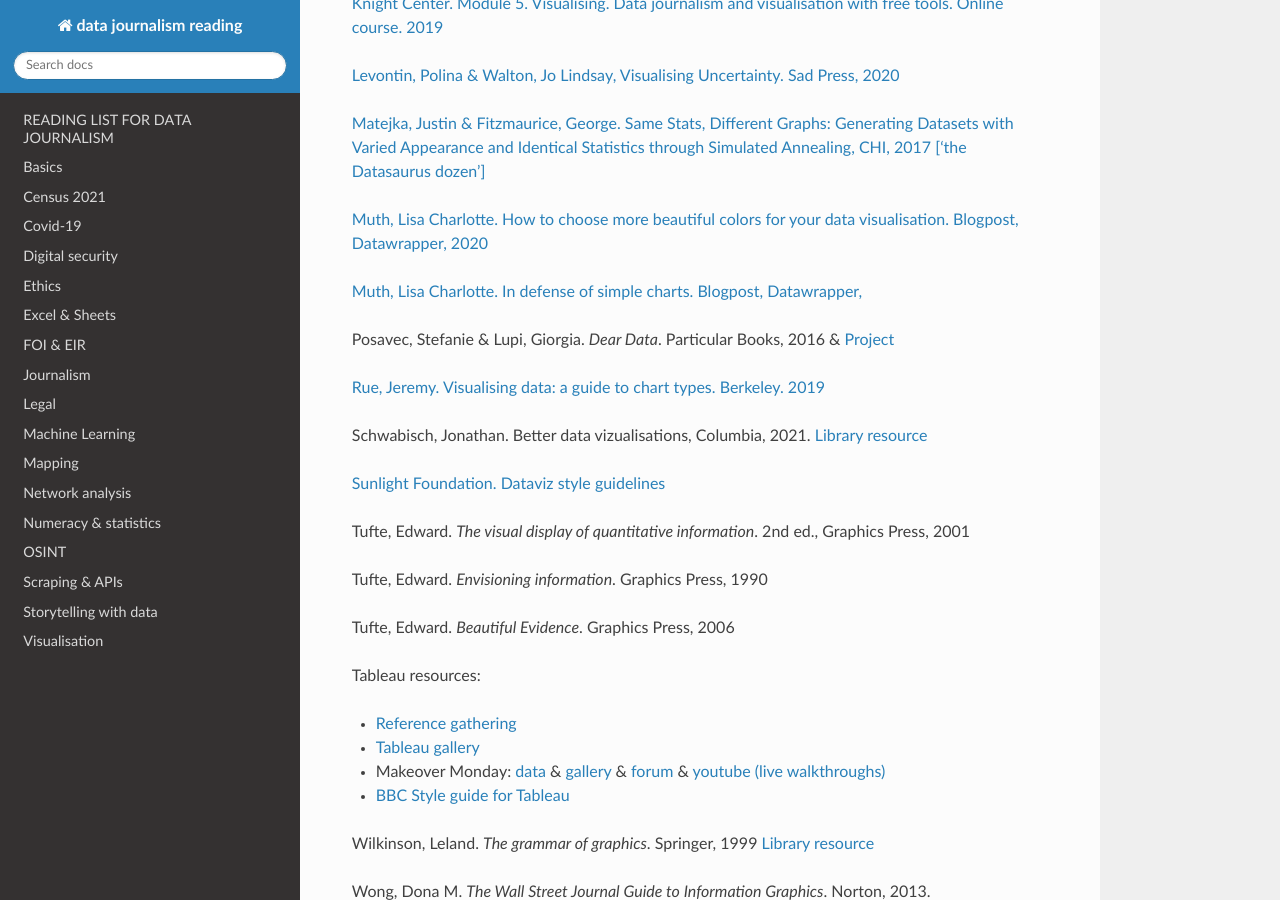
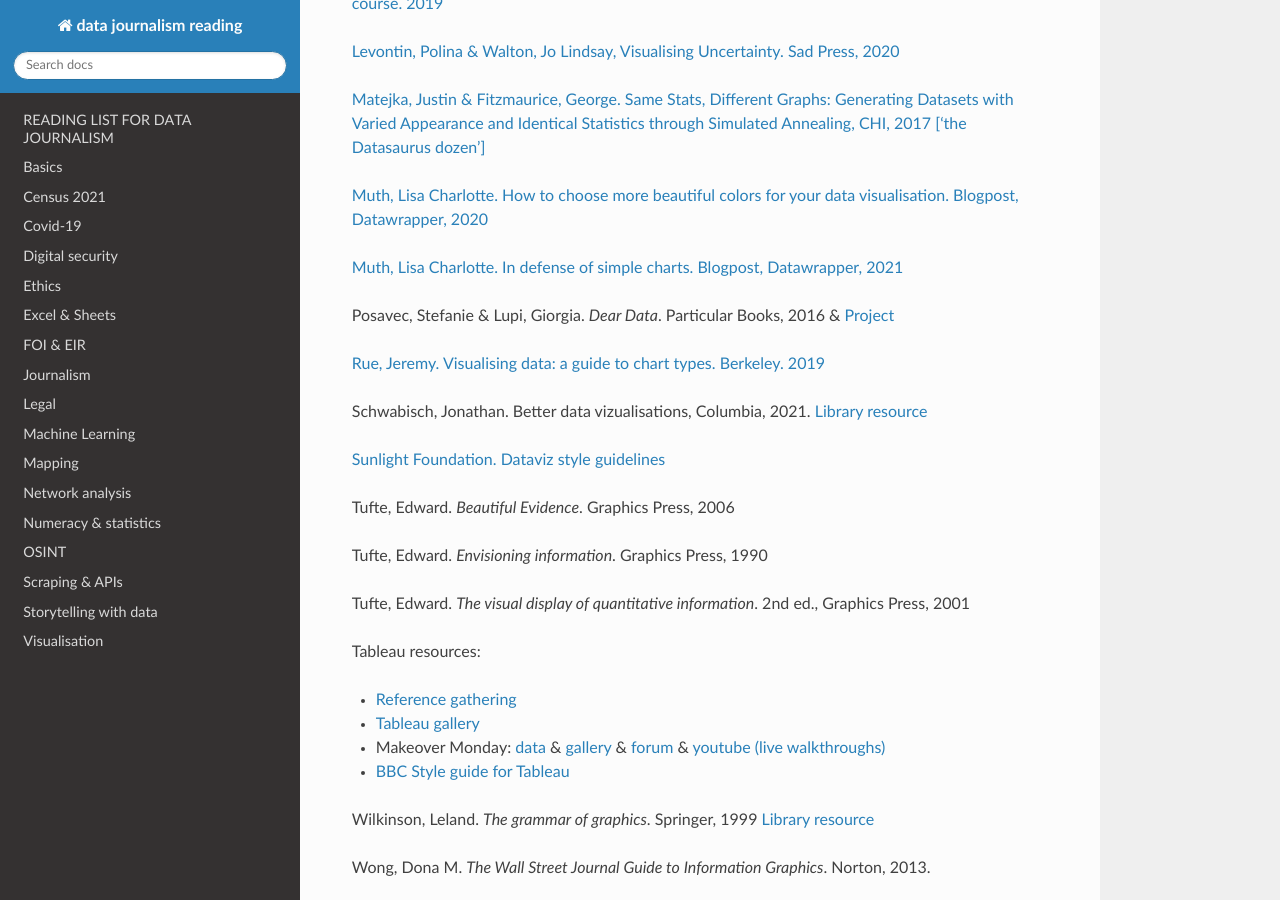
Before and after one commit to aodhanlutetiae/dj_reading, a Sphinx documentation site: the page built from docs/source/index.rst, in a window 1280 px wide and 900 px high, scrolled down 19925 px. Built offline with Sphinx 7.4.7 and the Read the Docs theme 2.0.0, drawn with Linux system fonts in a browser that asks for light colours; some of the changed text lies outside the part shown.

Commit message:
clean up

```diff
--- a/docs/source/index.rst
+++ b/docs/source/index.rst
@@ -162,11 +162,12 @@
 2020 <https://graphics.reuters.com/HEALTH-CORONAVIRUS-LOMBARDY/0100B5LT46P/index.html>`_
 
 `Riva, Catherine & Tinari, Serena. Guide for journalists: Investigating health & medicine. GIJN <https://www.re-check.ch/wordpress/en/projects/gijn-guide/>`_
+
 `Spiegelhalter, David. Communicating statistics, risk and uncertainty in
 the age of Covid. 40'
 Video <https://media.ed.ac.uk/media/Communicating+statistics%2C+risk+and+uncertainty+in+the+age+of+Covid/1_y2lw3u6d>`_
 
-`Spiegelhalter, David & Masters, Anthony. Covid by Numbers: making sense of the pandemic with data. Penguin, 2021.`
+Spiegelhalter, David & Masters, Anthony. Covid by Numbers: making sense of the pandemic with data. Penguin, 2021.
 
 `Stevens, Harry. Why outbreaks like coronavirus spread exponentially,
 and how to 'flatten the curve'. Washington Post. March
@@ -800,6 +802,7 @@
 2012 <https://www.journalism.co.uk/skills/how-to-report-numbers-in-the-news/s7/a547659/>`_
 
 `Matthews, Robert. Storks deliver babies. Teaching statistics, 22/2, 2000 <https://onlinelibrary.wiley.com/doi/epdf/10.1111/1467-9639.00013>`_
+
 Meyer, Philip. *Precision Journalism. A Reporter’s Introduction to
 Social Science Methods*. Rowman & Littlefield, 4th ed., 2002.
 `Library resource <https://librarysearch.cardiff.ac.uk/permalink/f/1tfrs8a/44CAR_ALMA51112618970002420>`_
@@ -1037,7 +1036,7 @@
 `Muth, Lisa Charlotte. How to choose more beautiful colors for your data visualisation. Blogpost, Datawrapper,
 2020 <https://blog.datawrapper.de/beautifulcolors/>`_
 
-`Muth, Lisa Charlotte. In defense of simple charts. Blogpost, Datawrapper, <https://blog.datawrapper.de/in-defense-of-simple-charts/>`_
+`Muth, Lisa Charlotte. In defense of simple charts. Blogpost, Datawrapper, 2021 <https://blog.datawrapper.de/in-defense-of-simple-charts/>`_
 
 Posavec, Stefanie & Lupi, Giorgia. *Dear Data*. Particular Books,
 2016 & `Project <http://www.dear-data.com/theproject>`_
@@ -1049,12 +1048,12 @@
 `Sunlight Foundation. Dataviz style
 guidelines <https://github.com/amycesal/dataviz-style-guide/blob/master/Sunlight-StyleGuide-DataViz.pdf>`_
 
-Tufte, Edward. *The visual display of quantitative information*. 2nd ed.,
-Graphics Press, 2001
+Tufte, Edward. *Beautiful Evidence*. Graphics Press, 2006
 
 Tufte, Edward. *Envisioning information*. Graphics Press, 1990
 
-Tufte, Edward. *Beautiful Evidence*. Graphics Press, 2006
+Tufte, Edward. *The visual display of quantitative information*. 2nd ed.,
+Graphics Press, 2001
 
 Tableau resources:
 
```
Also changed, not shown: other parts of docs/source/index.rst (+1 -4 lines).
